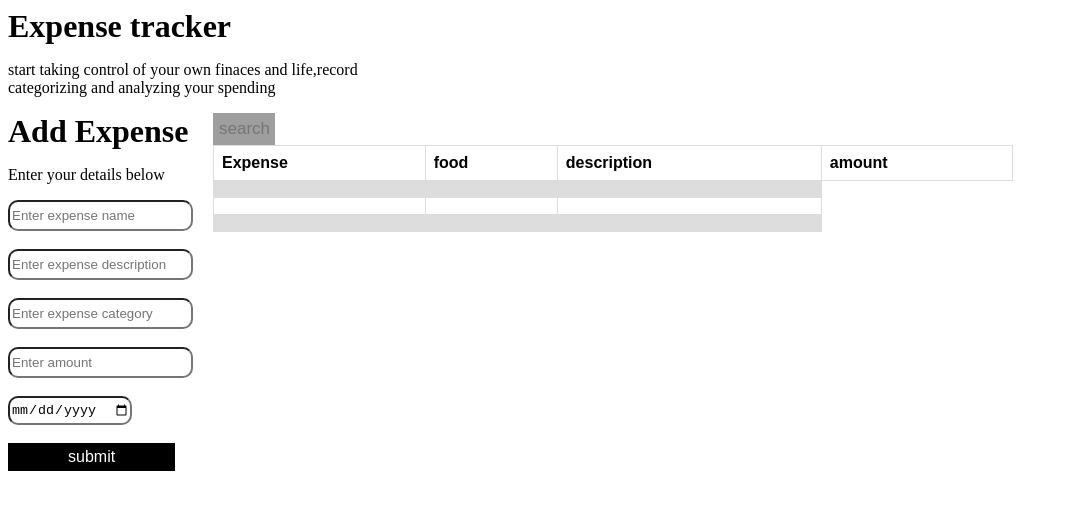
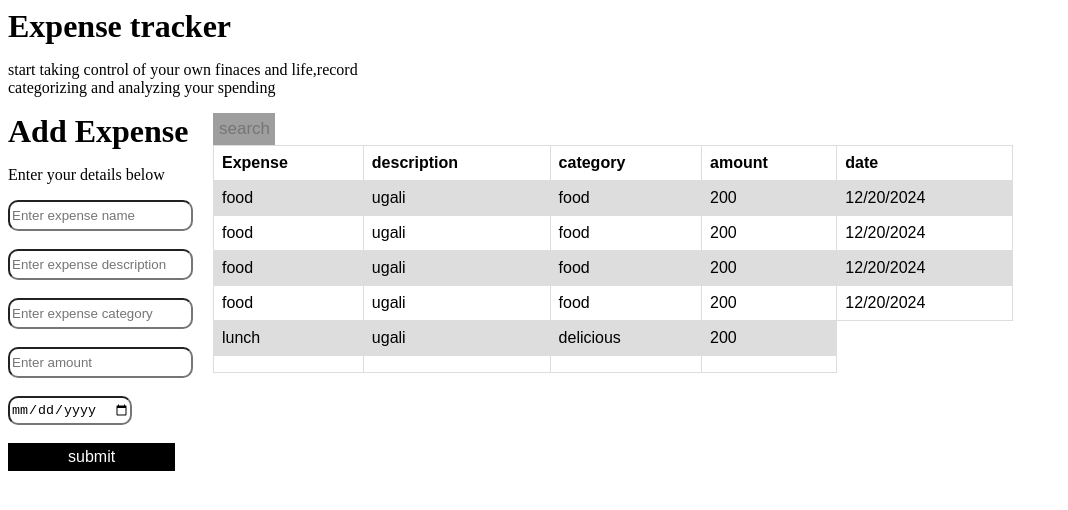
Before and after one commit to prohacker34/expense-tracker, a React (Vite) app: page / in a window 1280 px wide. Shown: the top 510 px of the page, without its empty margins (0-1068 px from the left). Built offline with nearby package versions, Linux system fonts and the light colour scheme; grey boxes are pictures that could not be loaded.

Commit message:
updated the table

```diff
--- a/src/App.jsx
+++ b/src/App.jsx
@@ -1,6 +1,7 @@
 import Navbar from "./Components/Navbar"
 
 import Form from "./Components/Form"
+
 function App() {
 
 
@@ -10,7 +11,6 @@ function App() {
   <Form />
 
 
-
 </div>
   )
 }
--- a/src/Components/Form.jsx
+++ b/src/Components/Form.jsx
@@ -1,5 +1,6 @@
 import React from 'react'
 import Table from './Table'
+import { useState } from 'react'
 
 
 
@@ -8,28 +9,38 @@ function handleSubmit(event) {
 
   event.preventDefault()
 
+alert('submited')
+
+}
+function handleClick() {
+
+}
+function handleChange(event) {
 
 
 }
 function Form() {
+     const [expense,setExpense]= useState([
+      {id:1, expense:"food",description:"ugali",category:"food",amount:"200",date:"12/20/2024"},
+      {id:2, expense:"food",description:"ugali",category:"food",amount:"200",date:"12/20/2024"},
+      {id:3, expense:"food",description:"ugali",category:"food",amount:"200",date:"12/20/2024"},
+      {id:4, expense:"food",description:"ugali",category:"food",amount:"200",date:"12/20/2024"}
+     ])
 
-  function handleClick() {
-
-  }
   return (
     <div id='form-submit'>
-        <form onSubmit={handleSubmit}Submit>
+        <form onSubmit={handleSubmit}>
             <h1>Add Expense</h1>
             <p>Enter your details below</p>
-            <input type="text"     placeholder='Enter expense name'className='form-input'/><br />
-            <input type="text"    placeholder='Enter expense description'className='form-input'/><br />
-            <input type="text"    placeholder='Enter expense category'className='form-input'/><br />
-            <input type="text"    placeholder='Enter amount'className='form-input'/><br />
-            <input type="date" value="dd/mm/yr"placeholder='dd/mm/yr'className='form-input'/><br />
+            <input type="text"     onChange={handleChange}placeholder='Enter expense name'className='form-input'/><br />
+            <input type="text"    onChange={handleChange}placeholder='Enter expense description'className='form-input'/><br />
+            <input type="text"    onChange={handleChange}placeholder='Enter expense category'className='form-input'/><br />
+            <input type="text"    onChange={handleChange}placeholder='Enter amount'className='form-input'/><br />
+            <input type="date" onChange={handleChange}placeholder='dd/mm/yr'className='form-input'/><br />
             <button type='submit' id='button'onClick={handleClick}>submit</button>
         </form>
 
-        <Table />
+        <Table items ={expense} />
     </div>
   )
 }
--- a/src/Components/Table.jsx
+++ b/src/Components/Table.jsx
@@ -1,32 +1,41 @@
 import React from 'react'
 
-function Table() {
+function Table({items}) {
   return (
     <div id='container'>
        <input id='input' type='text'placeholder='search' ></input>
  <table>
+  <thead>
   <tr>
     <th>Expense</th>
-    <th>food</th>
     <th>description</th>
+    <th>category</th>
     <th>amount</th>
+    <th>date</th>
+    </tr>
+    {items.map((item)=>
+        <tr>
+        <td>{item.expense}</td>
+        <td>{item.description}</td>
+        <td>{item.category}</td>
+        <td>{item.amount}</td>
+        <td>{item.date}</td>
+      </tr>
+    )}
+
+  <tr>
+    <td>lunch</td>
+    <td>ugali</td>
+    <td>delicious</td>
+    <td>200</td>
   </tr>
   <tr>
     <td></td>
     <td></td>
     <td></td>
-  </tr>
-  <tr>
-    <td></td>
-    <td></td>
     <td></td>
   </tr>
-  <tr>
-    <td></td>
-    <td></td>
-    <td></td>
-  </tr>
-
+  </thead>
 
 </table>
     </div>
```
